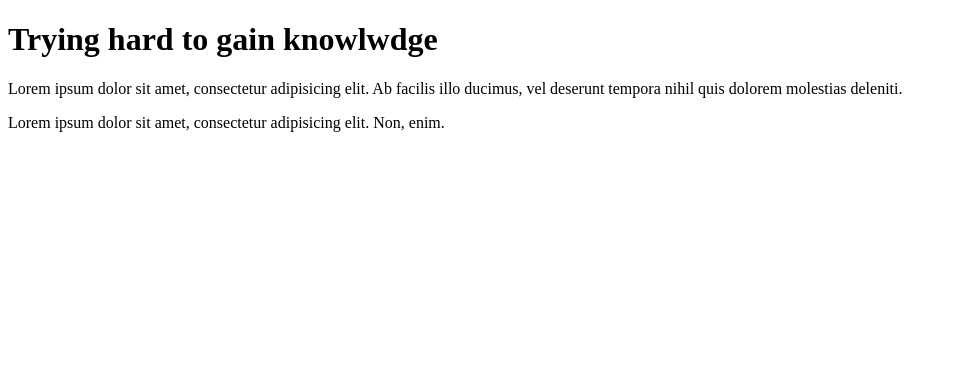
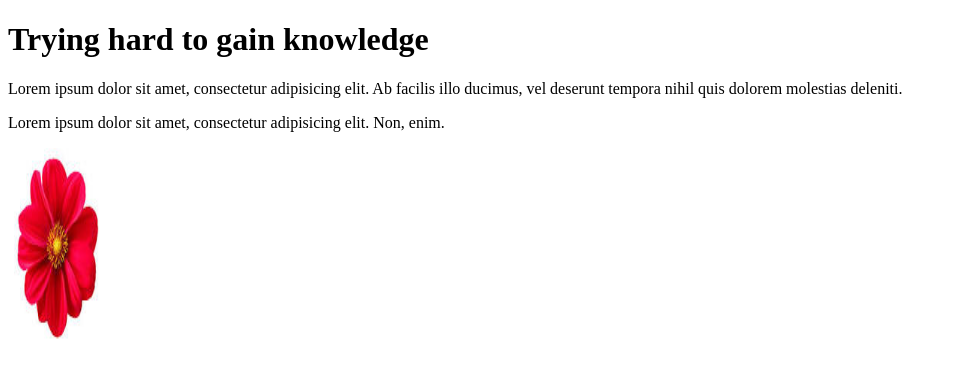
Before and after one commit to KohinoorAkter/first-repo-, a plain HTML site: page index.html in a window 1280 px wide. Shown: the whole page, without its empty margins (0-957 px from the left). Drawn offline with Linux system fonts and the light colour scheme.

Commit message:
img added

```diff
--- a/index.html
+++ b/index.html
@@ -7,8 +7,9 @@
     <title> First Repository </title>
 </head>
 <body>
-    <h1> Trying hard to gain knowlwdge </h1>
+    <h1> Trying hard to gain knowledge </h1>
     <p> Lorem ipsum dolor sit amet, consectetur adipisicing elit. Ab facilis illo ducimus, vel deserunt tempora nihil quis dolorem molestias deleniti.</p>
-    <p> Lorem ipsum dolor sit amet, consectetur adipisicing elit. Non, enim.</p>
+    <p>Lorem ipsum dolor sit amet, consectetur adipisicing elit. Non, enim.</p>
+    <img src="flower.jpg" width="100" height="200">
 </body>
 </html>
```
Also changed, not shown: flower.jpg (added).
